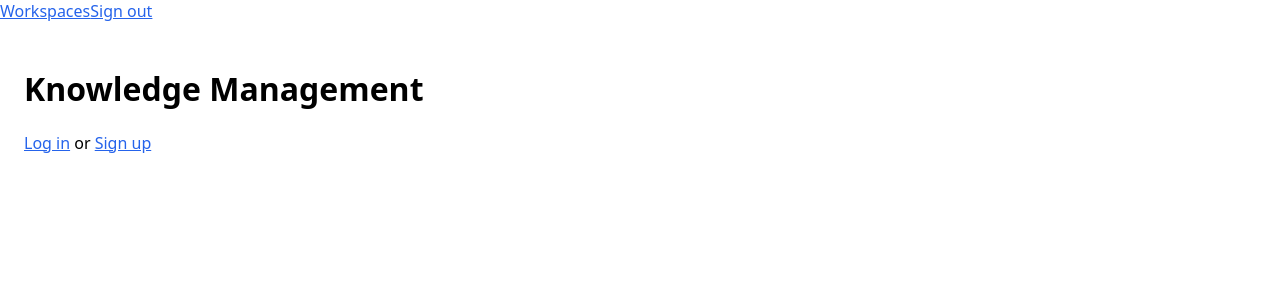
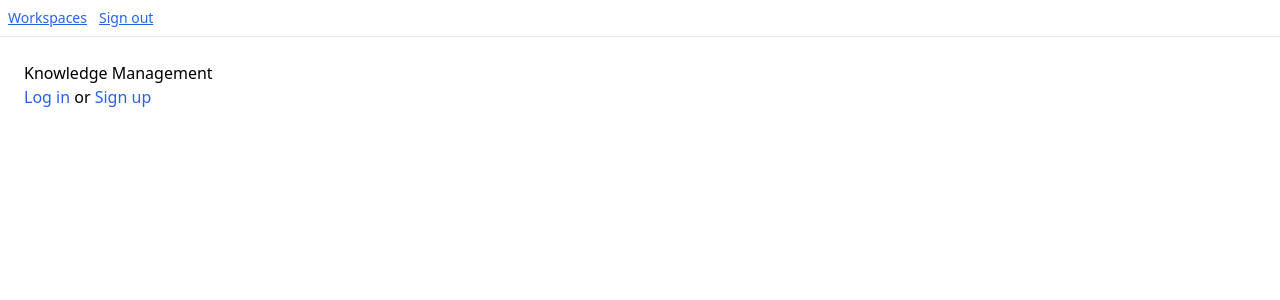
Before and after one commit to jonny190/KnowledgeManagment, a Next.js app in the folder apps/web/: page / in a window 1280 px wide. Shown: the top 300 px of the page. Built offline with nearby package versions, Linux system fonts and the light colour scheme; no server answers.

Commit message:
build(web): install and configure Tailwind 3

```diff
--- a/apps/web/package.json
+++ b/apps/web/package.json
@@ -54,8 +54,11 @@
     "@types/jsonwebtoken": "^9.0.10",
     "@types/react": "18.3.11",
     "@types/react-dom": "18.3.0",
+    "autoprefixer": "10.4.20",
     "dotenv-cli": "7.4.2",
     "eslint-config-next": "14.2.15",
+    "postcss": "8.4.47",
+    "tailwindcss": "3.4.13",
     "typescript": "5.5.4",
     "vitest": "2.1.2"
   }
--- /dev/null
+++ b/apps/web/postcss.config.cjs
@@ -0,0 +1 @@
+module.exports = { plugins: { tailwindcss: {}, autoprefixer: {} } };
--- a/apps/web/src/app/globals.css
+++ b/apps/web/src/app/globals.css
@@ -1,3 +1,7 @@
+@tailwind base;
+@tailwind components;
+@tailwind utilities;
+
 :root { color-scheme: light dark; }
 * { box-sizing: border-box; }
 html, body { margin: 0; padding: 0; }
--- /dev/null
+++ b/apps/web/tailwind.config.ts
@@ -0,0 +1,7 @@
+import type { Config } from "tailwindcss";
+const config: Config = {
+  content: ["./src/**/*.{ts,tsx}"],
+  theme: { extend: {} },
+  plugins: [],
+};
+export default config;
```
Also changed, not shown: 1 other file (tests, documents, lock files or other folders).
